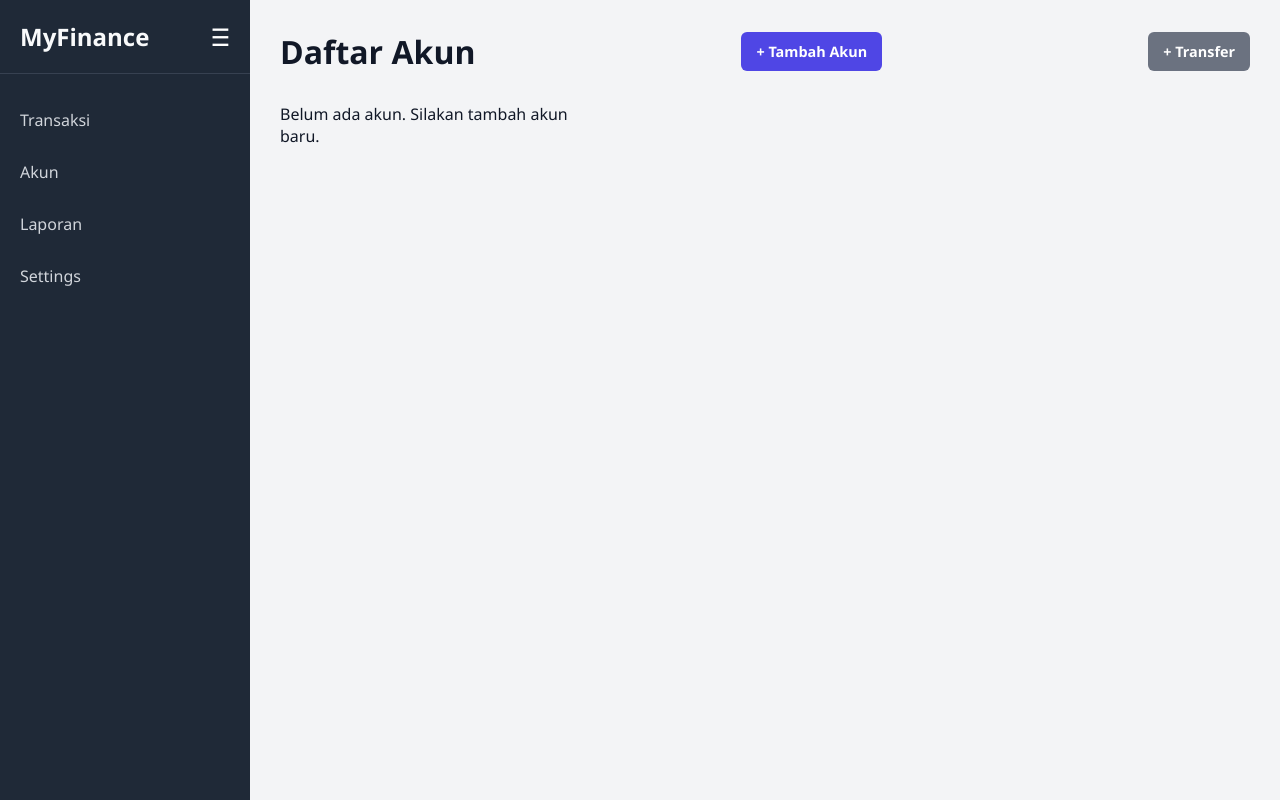
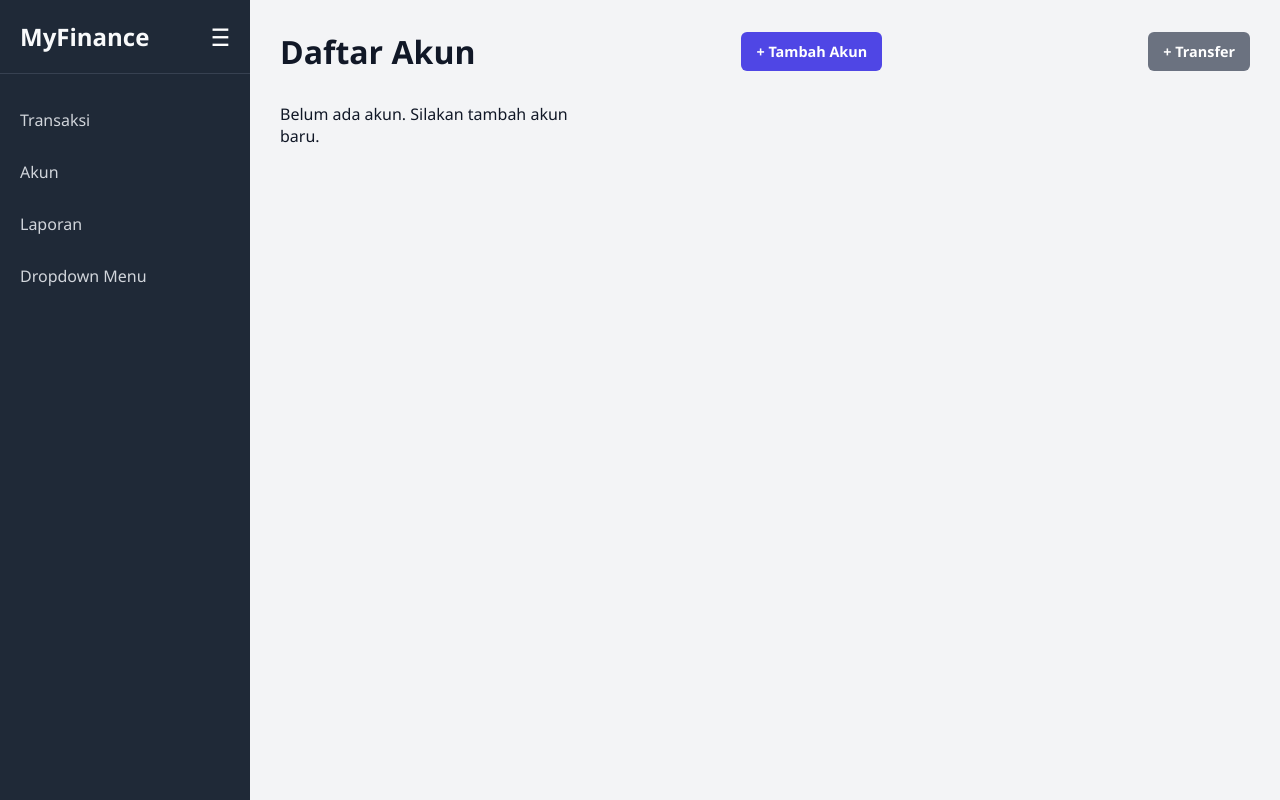
Before and after one commit to 230055Fawwaz/MyFinance, a Flask app: page /akun in a window 1280 px wide. Run offline with Flask 3, Linux system fonts and the light colour scheme.

Commit message:
rewrite: change 'settings' page to 'dropdown' page

```diff
--- a/app/routes.py
+++ b/app/routes.py
@@ -36,10 +36,10 @@ def akun():
 def laporan():
     return render_template('laporan.html')
 
-@app.route('/settings')
-def settings():
+@app.route('/dropdown')
+def dropdown():
     kategori_induk = Category.query.all()
-    return render_template('settings.html', categories=kategori_induk)
+    return render_template('dropdown.html', categories=kategori_induk)
 
 
 # ==========================================
@@ -61,7 +61,7 @@ def tambah_akun():
 
 
 # 2. Simpan Kategori Baru
-@app.route('/settings/kategori/tambah', methods=['POST'])
+@app.route('/dropdown/kategori/tambah', methods=['POST'])
 def tambah_kategori():
     nama_kategori = request.form.get('nama')
     tipe_kategori = request.form.get('type') # 'income' atau 'expense'
@@ -70,11 +70,11 @@ def tambah_kategori():
     db.session.add(kategori_baru)
     db.session.commit()
 
-    return redirect(url_for('settings'))
+    return redirect(url_for('dropdown'))
 
 
 # 3. Simpan Sub-Kategori Baru
-@app.route('/settings/subkategori/tambah', methods=['POST'])
+@app.route('/dropdown/subkategori/tambah', methods=['POST'])
 def tambah_subkategori():
     nama_subkategori = request.form.get('nama')
     kategori_induk_id = request.form.get('category_id')
@@ -83,7 +83,7 @@ def tambah_subkategori():
     db.session.add(sub_baru)
     db.session.commit()
 
-    return redirect(url_for('settings'))
+    return redirect(url_for('dropdown'))
 
 
 # 4. Simpan Transaksi Baru & Update Saldo
@@ -281,7 +281,7 @@ def proses_transfer():
 # ROUTE UNTUK HAPUS & EDIT KATEGORI
 # ==========================================
 
-@app.route('/settings/kategori/hapus/<int:id>', methods=['POST'])
+@app.route('/dropdown/kategori/hapus/<int:id>', methods=['POST'])
 def hapus_kategori(id):
     kategori = Category.query.get_or_404(id)
 
@@ -290,9 +290,9 @@ def hapus_kategori(id):
     db.session.delete(kategori)
     db.session.commit()
 
-    return redirect(url_for('settings'))
+    return redirect(url_for('dropdown'))
 
-@app.route('/settings/kategori/edit/<int:id>', methods=['POST'])
+@app.route('/dropdown/kategori/edit/<int:id>', methods=['POST'])
 def edit_kategori(id):
     kategori = Category.query.get_or_404(id)
 
@@ -300,22 +300,22 @@ def edit_kategori(id):
     kategori.type = request.form.get('type')
 
     db.session.commit()
-    return redirect(url_for('settings'))
+    return redirect(url_for('dropdown'))
 
 # ==========================================
 # ROUTE UNTUK HAPUS & EDIT SUB-KATEGORI
 # ==========================================
 
-@app.route('/settings/subkategori/hapus/<int:id>', methods=['POST'])
+@app.route('/dropdown/subkategori/hapus/<int:id>', methods=['POST'])
 def hapus_subkategori(id):
     subkategori = SubCategory.query.get_or_404(id)
 
     db.session.delete(subkategori)
     db.session.commit()
 
-    return redirect(url_for('settings'))
+    return redirect(url_for('dropdown'))
 
-@app.route('/settings/subkategori/edit/<int:id>', methods=['POST'])
+@app.route('/dropdown/subkategori/edit/<int:id>', methods=['POST'])
 def edit_subkategori(id):
     subkategori = SubCategory.query.get_or_404(id)
 
@@ -323,4 +323,4 @@ def edit_subkategori(id):
     subkategori.category_id = request.form.get('category_id') # Memungkinkan ganti induk kategori
 
     db.session.commit()
-    return redirect(url_for('settings'))
+    return redirect(url_for('dropdown'))
--- a/app/templates/base.html
+++ b/app/templates/base.html
@@ -23,7 +23,7 @@
                     <li><a href="{{ url_for('transaksi') }}">Transaksi</a></li>
                     <li><a href="{{ url_for('akun') }}">Akun</a></li>
                     <li><a href="{{ url_for('laporan') }}">Laporan</a></li>
-                    <li><a href="{{ url_for('settings') }}">Settings</a></li>
+                    <li><a href="{{ url_for('dropdown') }}">Dropdown Menu</a></li>
                 </ul>
             </nav>
         </aside>
--- a/app/templates/settings.html
+++ b/app/templates/dropdown.html
@@ -5,7 +5,7 @@
 {% block title %}Settings - MyFinance{% endblock %}
 
 {% block extra_css %}
-<link rel="stylesheet" href="{{ url_for('static', filename='css/settings.css') }}">
+<link rel="stylesheet" href="{{ url_for('static', filename='css/dropdown.css') }}">
 {% endblock %}
 
 {% block content %}
```
Also changed, not shown: app/static/css/dropdown.css (renamed from app/static/css/settings.css).
